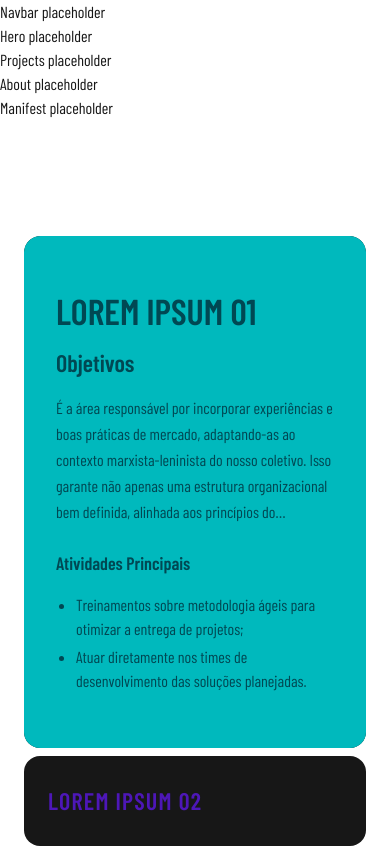
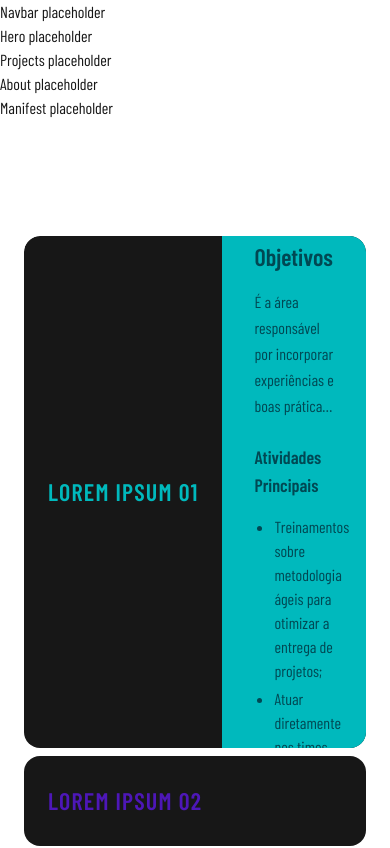
Before and after one commit to Coletivo-Popular-Design-Desenvolvimento/site-cpdd, a Next.js app in the folder apps/cpdd-site/: page / in a window 390 px wide. Shown: the top 848 px of the page. Built offline with nearby package versions, Linux system fonts and the light colour scheme.

Commit message:
fix: o CollapsedPanel agora fica sempre visível

```diff
--- a/apps/cpdd-site/src/components/Home/CollectiveAreas/AccordionPanel.tsx
+++ b/apps/cpdd-site/src/components/Home/CollectiveAreas/AccordionPanel.tsx
@@ -15,7 +15,7 @@ export function AccordionPanel({ panel, isActive, panelCount, onClick }: Readonl
             onClick={onClick}
             aria-expanded={isActive}
             aria-label={panel.label}
-            className="group relative overflow-hidden rounded-2xl border-0 bg-neutral-900 p-0 text-left outline-none focus-visible:ring-2 focus-visible:ring-white/50"
+            className="group flex flex-row items-stretch overflow-hidden rounded-2xl border-0 bg-neutral-900 p-0 text-left outline-none focus-visible:ring-2 focus-visible:ring-white/50"
             style={{
                 flexGrow: isActive ? panelCount : 0,
                 flexShrink: 0,
@@ -23,7 +23,7 @@ export function AccordionPanel({ panel, isActive, panelCount, onClick }: Readonl
                 transition: "flex-grow 500ms ease",
             }}
         >
-            <CollapsedPanel panel={panel} isActive={isActive} />
+            <CollapsedPanel panel={panel} />
             <ExpandedPanel panel={panel} isActive={isActive} />
         </button>
     )
--- a/apps/cpdd-site/src/components/Home/CollectiveAreas/CollapsedPanel.tsx
+++ b/apps/cpdd-site/src/components/Home/CollectiveAreas/CollapsedPanel.tsx
@@ -2,18 +2,12 @@ import type { Panel } from "./types"
 
 interface CollapsedPanelProps {
     panel: Panel
-    isActive: boolean
 }
 
-export function CollapsedPanel({ panel, isActive }: Readonly<CollapsedPanelProps>) {
+export function CollapsedPanel({ panel }: Readonly<CollapsedPanelProps>) {
     return (
         <div
-            className="absolute inset-0 flex flex-row md:flex-col items-center justify-start md:justify-between gap-4 px-6 md:px-0 md:py-6"
-            style={{
-                opacity: isActive ? 0 : 1,
-                transition: "opacity 300ms ease",
-                pointerEvents: isActive ? "none" : "auto",
-            }}
+            className="flex flex-row md:flex-col items-center justify-start md:justify-between gap-4 px-6 md:px-0 md:py-6 w-auto md:w-[90px] shrink-0"
         >
             <span
                 className="hidden md:block h-15 w-8 rounded-full shrink-0 transition-[height] duration-300 ease-in-out group-hover:h-28"
--- a/apps/cpdd-site/src/components/Home/CollectiveAreas/ExpandedPanel.tsx
+++ b/apps/cpdd-site/src/components/Home/CollectiveAreas/ExpandedPanel.tsx
@@ -9,7 +9,7 @@ interface ExpandedPanelProps {
 export function ExpandedPanel({ panel, isActive }: Readonly<ExpandedPanelProps>) {
     return (
         <div
-            className="absolute inset-0 flex md:flex-row"
+            className="flex-1 overflow-hidden flex md:flex-row"
             style={{
                 opacity: isActive ? 1 : 0,
                 transition: "opacity 400ms ease 150ms",
```
